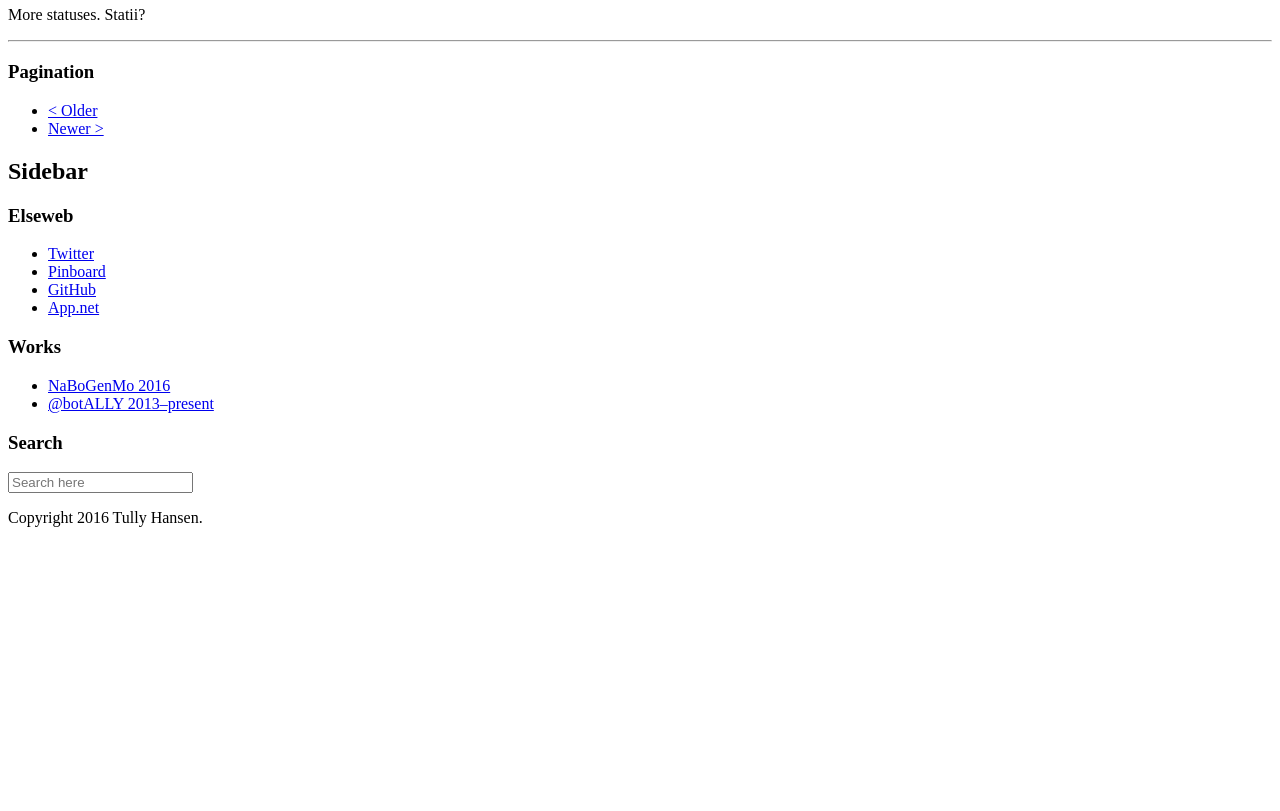
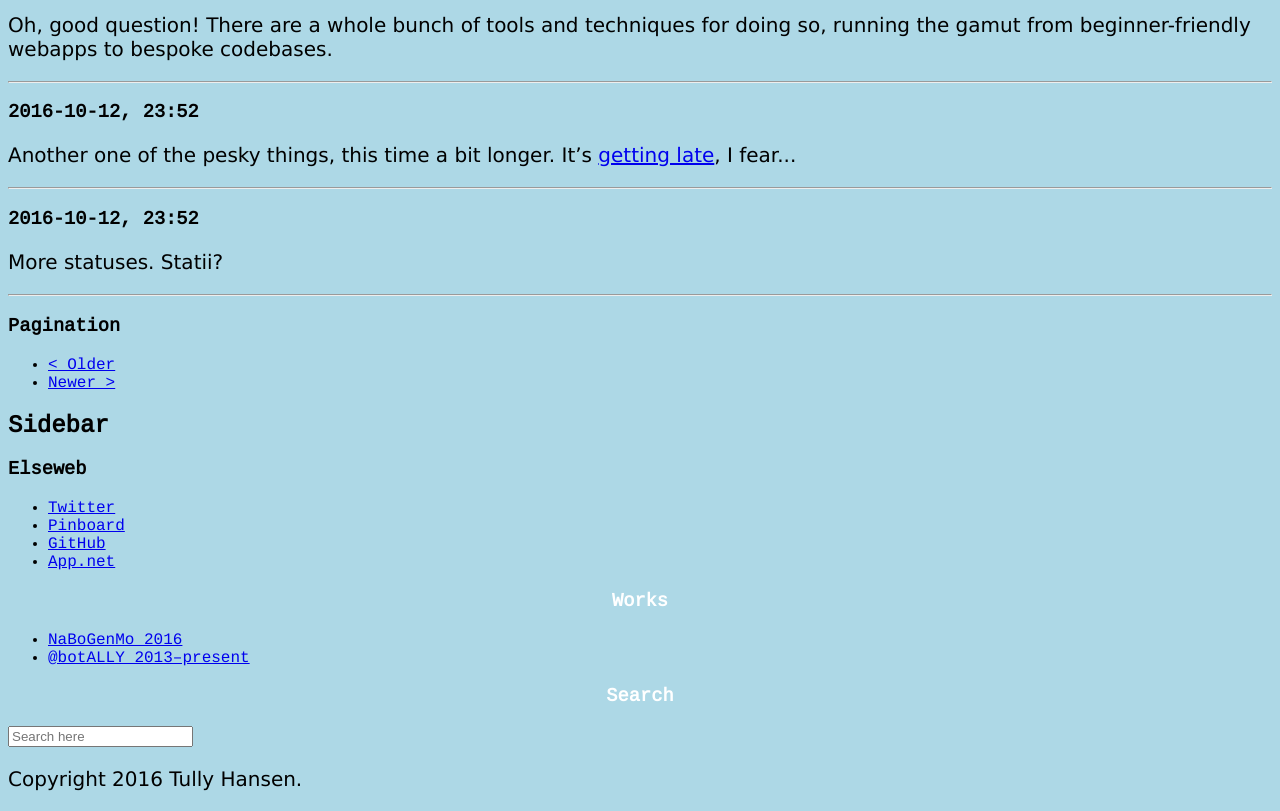
Before and after one commit to tullyhansen/html-tinkerings, a plain HTML site: page index.html in a window 1280 px wide. Shown: the part 1276-2087 px from the top of the page. Before the commit the page ends 1819 px from the top, so only its background shows below. Drawn offline with Linux system fonts and the light colour scheme.

Commit message:
Add Cousine Google Font

```diff
--- a/index.html
+++ b/index.html
@@ -15,6 +15,7 @@ DESIGN GOALS
 	<meta http-equiv="Content-Type" content="text/html; charset=UTF-8" />
 	<title>Tully Hansen</title>
 	<link rel="stylesheet" href="style.css" />
+	<link href="https://fonts.googleapis.com/css?family=Cousine" rel="stylesheet"> <!-- TODO why would I use @import? -->
 </head>
 
 <body>
--- a/style.css
+++ b/style.css
@@ -0,0 +1,14 @@
+body {
+    background-color: lightblue;
+    font-family: 'Cousine', monospace;
+}
+
+h1 {
+    color: white;
+    text-align: center;
+}
+
+p {
+    font-family: verdana;
+    font-size: 20px;
+}
```
